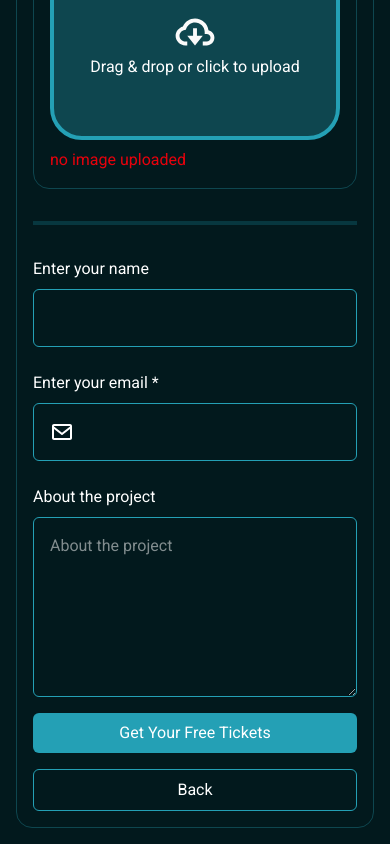
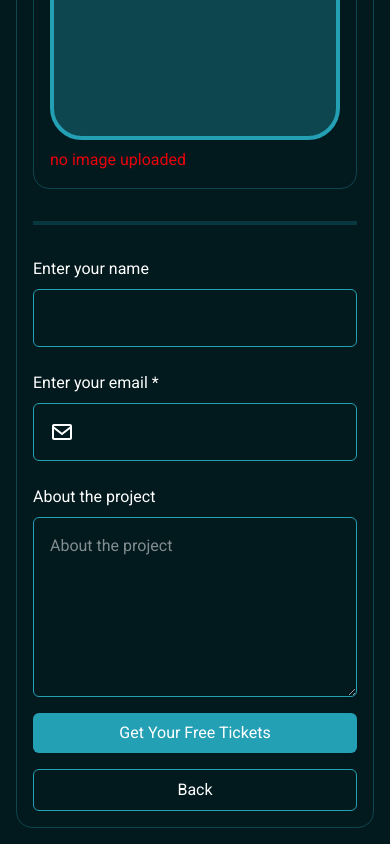
Before and after one commit to BEEJAYOFGOD/hng-stage2, a React (Vite) app: page / in a window 390 px wide. Both pictures are taken after a click on the button "Next". Shown: the part 344-1188 px from the top of the page. Built offline with nearby package versions, Linux system fonts and the light colour scheme; a web font is replaced by a local one.

Commit message:
corrected uploadError reload on mobile to nt shw

```diff
--- a/src/userDetailsForm.jsx
+++ b/src/userDetailsForm.jsx
@@ -120,7 +120,12 @@ const UserDetailsForm = ({ userName, email, profilePhoto, updateUserInfo }) => {
             }}
           >
             <div
-              className={`${uploadActionDisplay}  flex-col items-center md:group-hover:flex`}
+              className={
+                `flex-col items-center md:group-hover:flex` +
+                profilePhoto.length
+                  ? "hidden"
+                  : "flex"
+              }
             >
               <img className="w-12" src={cloud} alt="cloud download" />
               <h3>Drag & drop or click to upload</h3>
@@ -141,7 +146,7 @@ const UserDetailsForm = ({ userName, email, profilePhoto, updateUserInfo }) => {
           </div>
           <div className="bg-upload-input-bg h-42 w-full absolute top-[15%] z-[-1] md:flex hidden"></div>
         </div>
-        <span className="text-red-600">{imageError}</span>
+        <span className="text-red-600">{profilePhoto ? "" : imageError}</span>
         <span className={uploadState.length ? "flex justify-end" : "hidden"}>
           {uploadState}
         </span>
```
